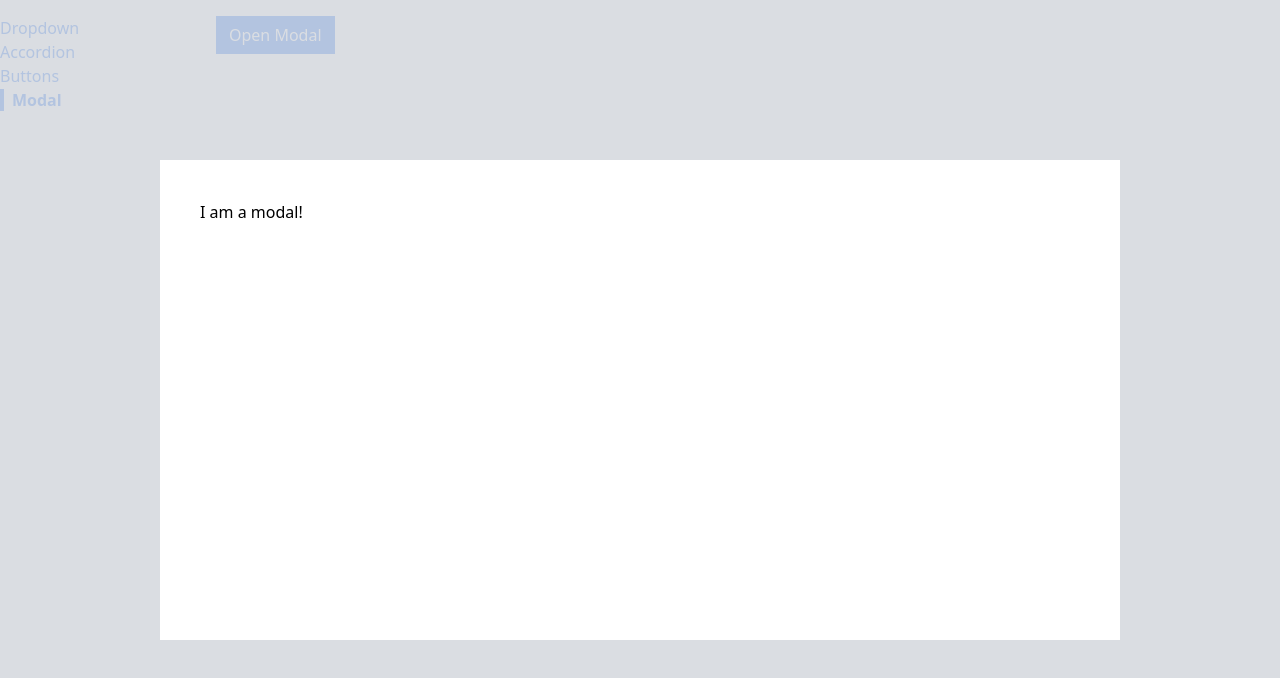
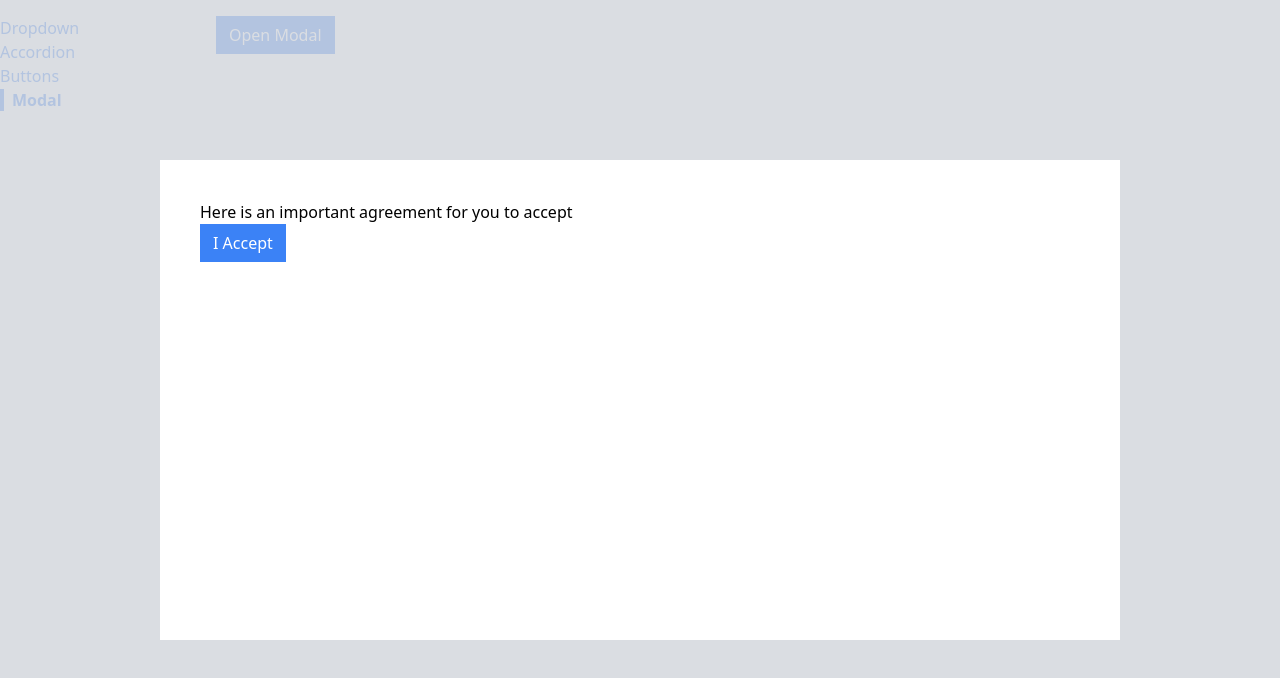
Before and after one commit to NS-25/udemy-comps, a React (Vite) app: page /modal in a window 1280 px wide. Both pictures are taken after a click on the button "Open Modal". Shown: the top 678 px of the page. Built offline with nearby package versions, Linux system fonts and the light colour scheme.

Commit message:
model extraction done

```diff
--- a/src/components/Modal.jsx
+++ b/src/components/Modal.jsx
@@ -1,13 +1,16 @@
 import ReactDOM from "react-dom";
 
-const Modal = ({ onClose }) => {
+const Modal = ({ onClose, children, actionBar }) => {
   return ReactDOM.createPortal(
     <div>
       <div
         onClick={onClose}
         className="absolute inset-0 bg-gray-300 opacity-80"
       ></div>
-      <div className="absolute inset-40 p-10 bg-white ">I am a modal!</div>
+      <div className="absolute inset-40 p-10 bg-white ">
+        {children}
+        {actionBar}
+      </div>
     </div>,
     document.querySelector(".modal-container")
   );
--- a/src/pages/ModalPage.jsx
+++ b/src/pages/ModalPage.jsx
@@ -17,6 +17,21 @@
     setShowModal(false);
   };
 
+  /// Modal extract for clear vision
+
+  const actionBar = (
+    <div>
+      <Button onClick={handleClose} primary>
+        I Accept
+      </Button>
+    </div>
+  );
+  const modal = (
+    <Modal onClose={handleClose} actionBar={actionBar}>
+      <p>Here is an important agreement for you to accept</p>
+    </Modal>
+  );
+
   return (
     <>
       <div>
@@ -24,7 +39,7 @@
           Open Modal
         </Button>
 
-        {showModal && <Modal onClose={handleClose} />}
+        {showModal && modal}
       </div>
     </>
   );
```
